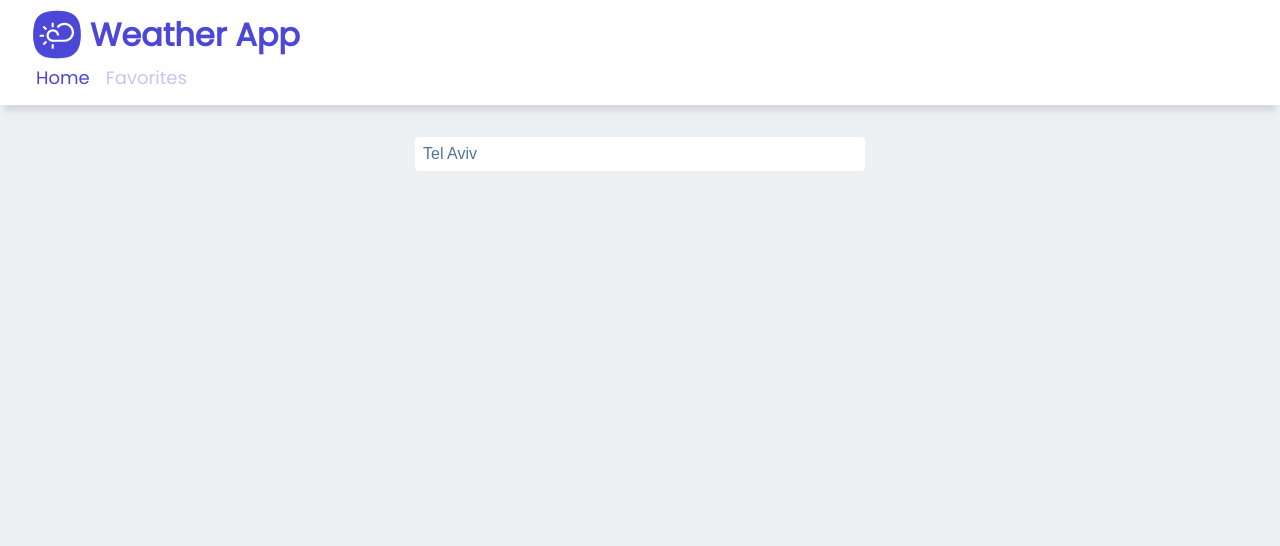
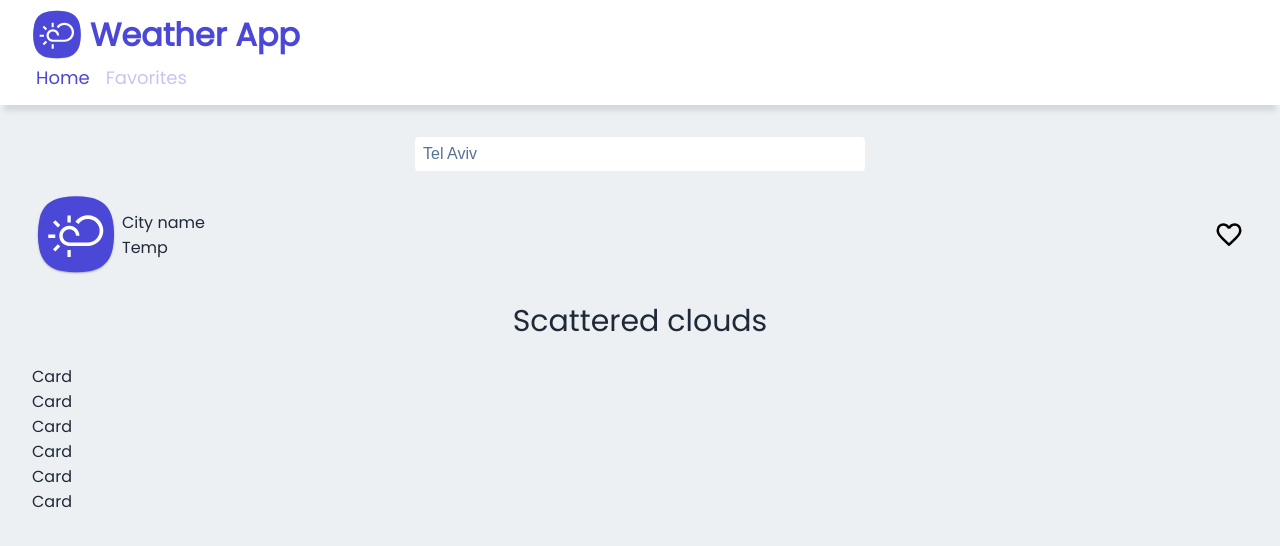
Before and after one commit to yarinmatmoni/Yarin-Matmoni-04-12-2023, a React app: page /#/ in a window 1280 px wide. Shown: the top 546 px of the page. Built offline with nearby package versions, Linux system fonts and the light colour scheme; no server answers; the HTML template or start-up script is replaced by a standard one.

Commit message:
basic ui for home page

```diff
--- /dev/null
+++ b/src/components/Forecast.jsx
@@ -0,0 +1,28 @@
+import Favorite from '../assets/svg/favorite-svg.svg';
+import Icon from '../assets/svg/logo-svg.svg';
+
+const Forecast = () => {
+	return (
+		<div className='forecast'>
+			<div className='forecast-current'>
+				<img src={Icon} alt='Forecast icon' />
+				<div className='forecast-description'>
+					<p>City name</p>
+					<p>Temp</p>
+				</div>
+				<img src={Favorite} alt='Favorite' className='favorite-icon' />
+			</div>
+			<div className='forecast-title'>Scattered clouds</div>
+			<div className='forecast-future'>
+				<div>Card</div>
+				<div>Card</div>
+				<div>Card</div>
+				<div>Card</div>
+				<div>Card</div>
+				<div>Card</div>
+			</div>
+		</div>
+	);
+};
+
+export default Forecast;
--- a/src/components/index.js
+++ b/src/components/index.js
@@ -1,4 +1,5 @@
 import Header from './Header';
 import Search from './Search';
+import Forecast from './Forecast';
 
-export { Header, Search };
+export { Header, Search, Forecast };
--- a/src/pages/Home.jsx
+++ b/src/pages/Home.jsx
@@ -1,5 +1,5 @@
 import { useEffect } from 'react';
-import { Search } from '../components/index';
+import { Search, Forecast } from '../components/index';
 import { useSelector } from 'react-redux';
 import { loadWeather } from '../store/actions/weather.action';
 
@@ -11,8 +11,9 @@ const Home = () => {
 	}, [inputSearch]);
 
 	return (
-		<div className='page-layout'>
+		<div className='page-layout home'>
 			<Search inputSearch={inputSearch} />
+			<Forecast />
 		</div>
 	);
 };
--- a/src/store/actions/weather.action.js
+++ b/src/store/actions/weather.action.js
@@ -7,7 +7,7 @@ export const setInputSearch = (inputValue) => {
 
 export const loadWeather = async () => {
 	const locationId = await getLocationData();
-	getCurrentWeather(locationId);
+	await getCurrentWeather(locationId);
 };
 
 const getLocationData = async () => {
--- /dev/null
+++ b/src/styles/components/_forecast.scss
@@ -0,0 +1,36 @@
+.forecast {
+	display: grid;
+	grid-template-columns: 1fr;
+	grid-template-rows: auto auto 1fr;
+	gap: 20px;
+
+	.forecast-current {
+		display: grid;
+		grid-auto-flow: column;
+		grid-template-columns: auto 1fr auto;
+		align-items: center;
+		gap: 6px;
+		padding: 4px;
+
+		img {
+			height: 80px;
+			width: 80px;
+		}
+
+		.favorite-icon {
+			height: 30px;
+			width: 30px;
+		}
+	}
+
+	.forecast-title {
+		font-size: 30px;
+		display: flex;
+		align-items: center;
+		justify-content: center;
+	}
+
+	// .forecast-future {
+
+	// }
+}
--- a/src/styles/main.scss
+++ b/src/styles/main.scss
@@ -6,6 +6,10 @@
 @import './base/base';
 @import './base/layout';
 
+//PAGES
+@import './pages/home';
+
 // COMPONENTS
-@import './components/header.scss';
+@import './components/header';
 @import './components/search';
+@import './components/forecast';
--- /dev/null
+++ b/src/styles/pages/_home.scss
@@ -0,0 +1,7 @@
+.home {
+	height: 100%;
+	display: grid;
+	grid-template-columns: 1fr;
+	grid-template-rows: auto 1fr;
+	gap: 20px;
+}
```
Also changed, not shown: src/assets/svg/favorite-svg.svg (added).
